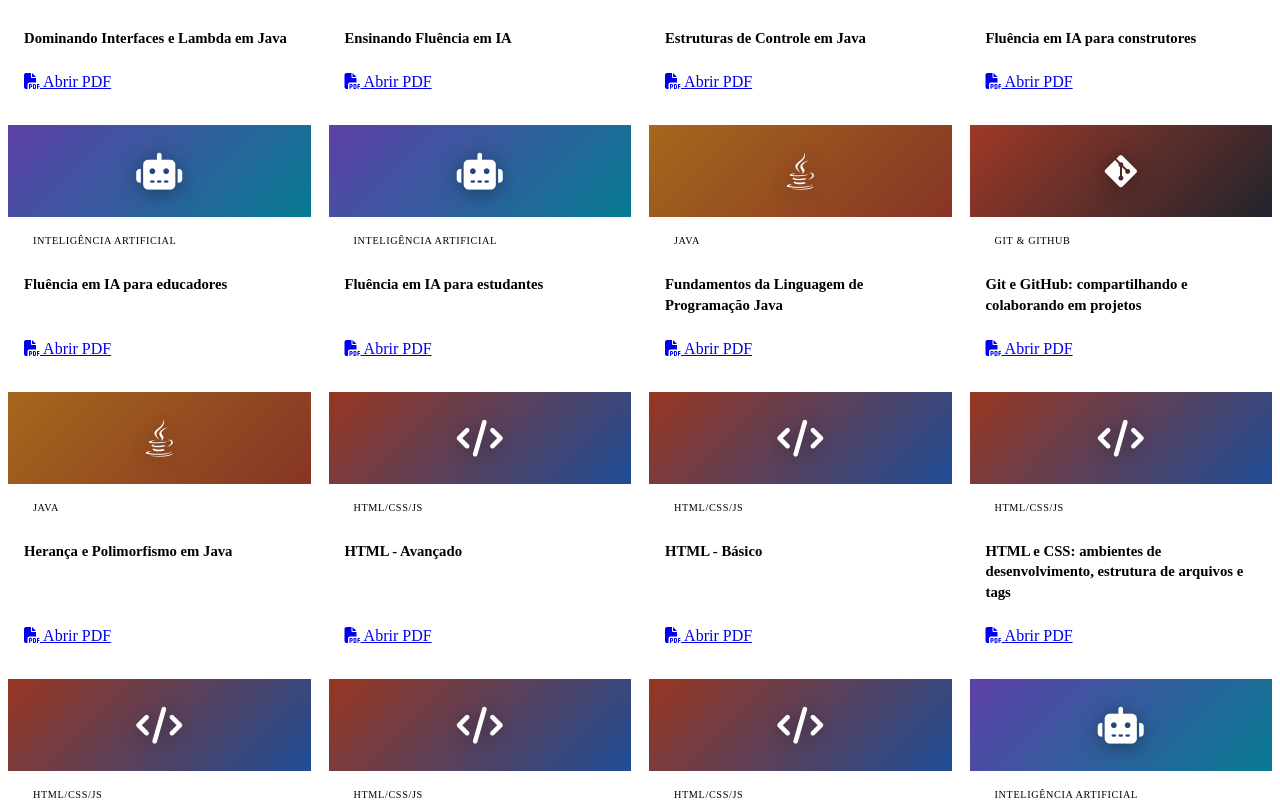
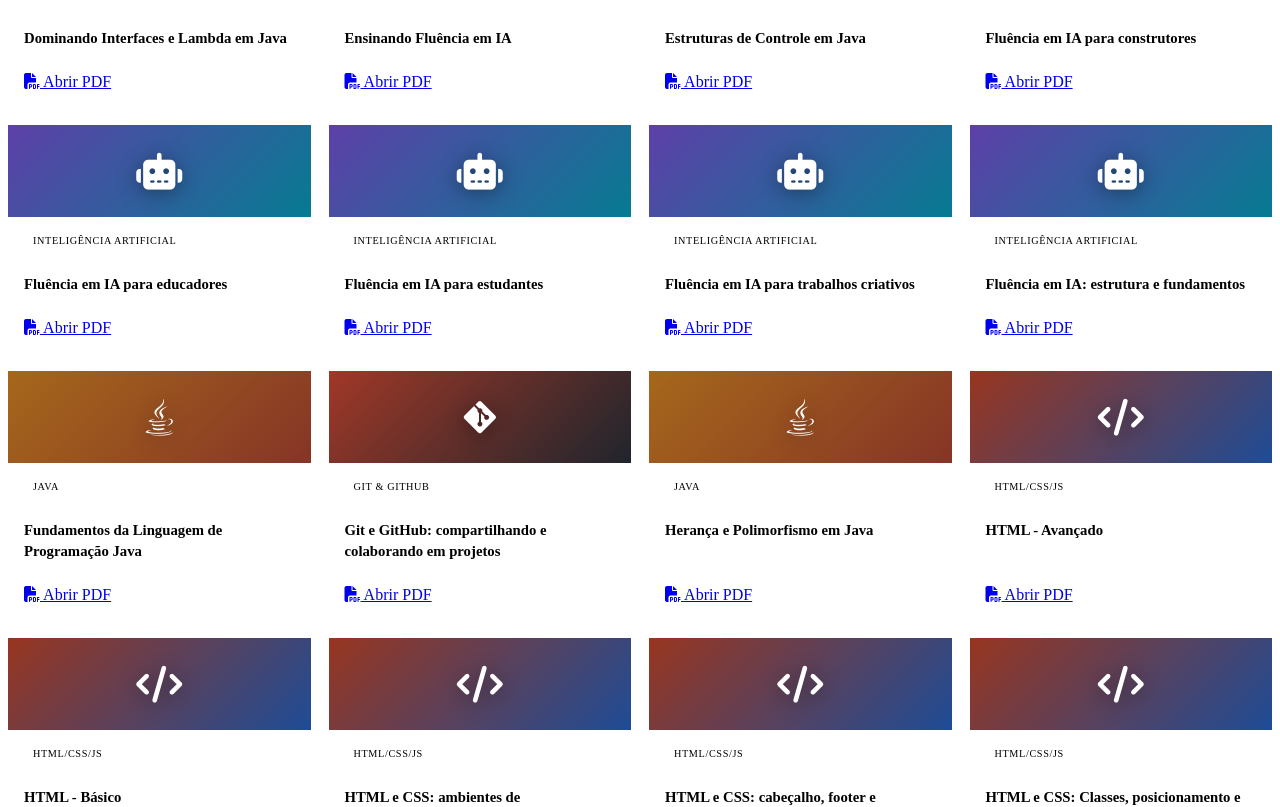
Before and after one commit to alvarofgomes/Portfolio_alvarofgomes, a Vue app: page /#/certificados in a window 1280 px wide. Shown: the part 1621-2428 px from the top of the page. Built offline with nearby package versions, Linux system fonts and the light colour scheme; the HTML template or start-up script is replaced by a standard one.

Commit message:
chore: sincronizar certificados a partir do repo Certificados

```diff
--- a/src/data/certificados.ts
+++ b/src/data/certificados.ts
@@ -158,6 +158,14 @@ const raw: Certificado[] = [
     categoria: "java"
   },
   {
+    titulo: {
+      pt: "Fluência em IA: estrutura e fundamentos",
+      en: "AI Fluency: Framework and Foundations"
+    },
+    arquivo: "Fluência em IA Estrutura e fundamentos.pdf",
+    categoria: "ia"
+  },
+  {
     titulo: { pt: "Fluência em IA para construtores", en: "AI Fluency for Builders" },
     arquivo: "Fluência em IA para construtores.pdf",
     categoria: "ia"
@@ -170,6 +178,11 @@ const raw: Certificado[] = [
   {
     titulo: { pt: "Fluência em IA para estudantes", en: "AI Fluency for Students" },
     arquivo: "Fluência em IA para estudantes.pdf",
+    categoria: "ia"
+  },
+  {
+    titulo: { pt: "Fluência em IA para trabalhos criativos", en: "AI Fluency for Creative Work" },
+    arquivo: "Fluência em IA para trabalhos criativos.pdf",
     categoria: "ia"
   },
   {
@@ -233,6 +246,14 @@ const raw: Certificado[] = [
       en: "HTML and CSS: Responsiveness and Publishing Projects"
     },
     arquivo: "HTML e CSS trabalhando com responsividade e publicação de projetos.pdf",
+    categoria: "web"
+  },
+  {
+    titulo: {
+      pt: "HTML5 e CSS: aprendendo a criar sites do zero na prática",
+      en: "HTML5 and CSS: Learning to Build Websites from Scratch"
+    },
+    arquivo: "HTML5 e CSS Aprendendo criar sites do zero na pratica.pdf",
     categoria: "web"
   },
   {
@@ -303,6 +324,14 @@ const raw: Certificado[] = [
     titulo: { pt: "Introdução ao Claude Cowork", en: "Introduction to Claude Cowork" },
     arquivo: "Introduction to Claude Cowork.pdf",
     categoria: "ia"
+  },
+  {
+    titulo: {
+      pt: "Itaú - Java com Inteligência Artificial",
+      en: "Itaú - Java with Artificial Intelligence"
+    },
+    arquivo: "Itaú - Java com Inteligência Artificial.pdf",
+    categoria: "java"
   },
   {
     titulo: {
```
